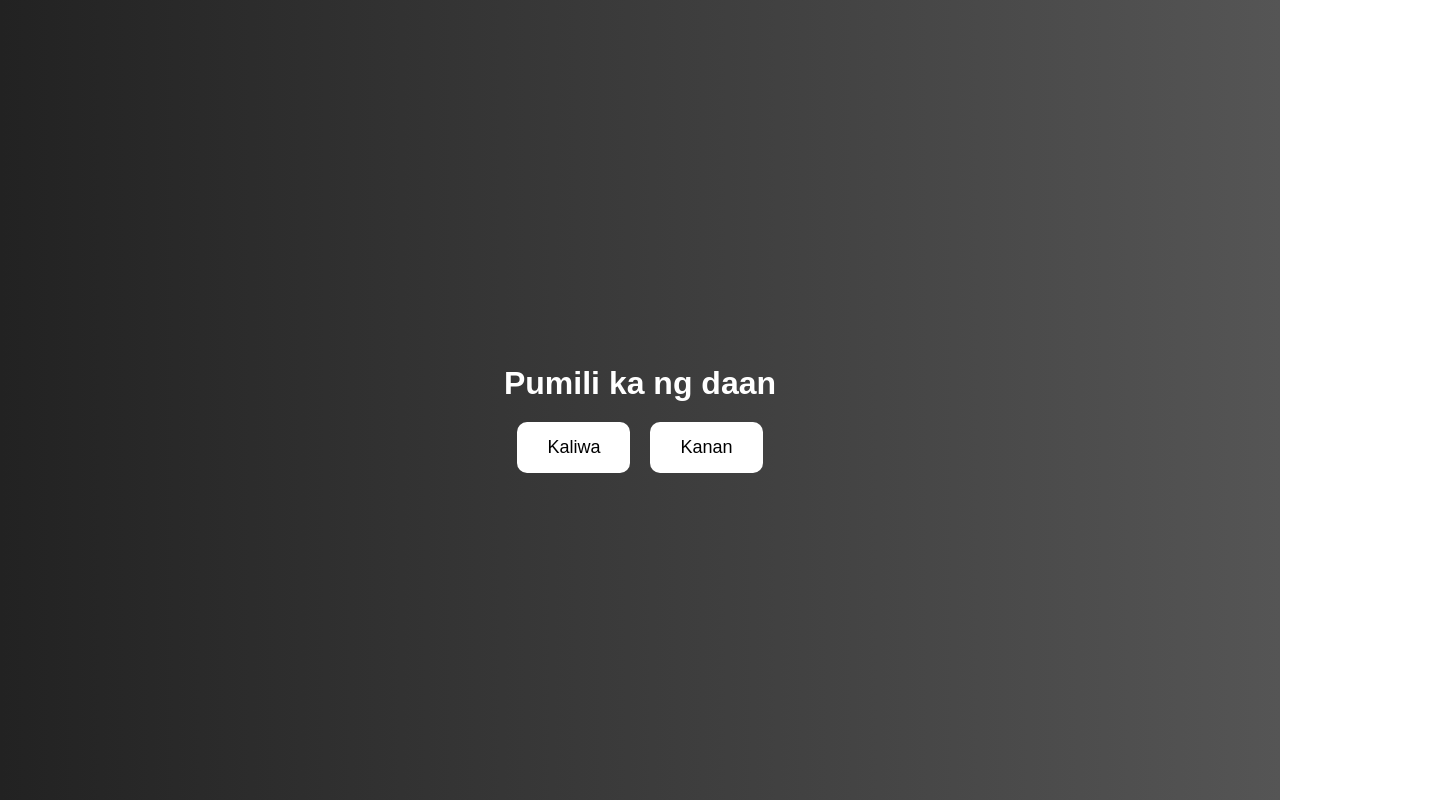
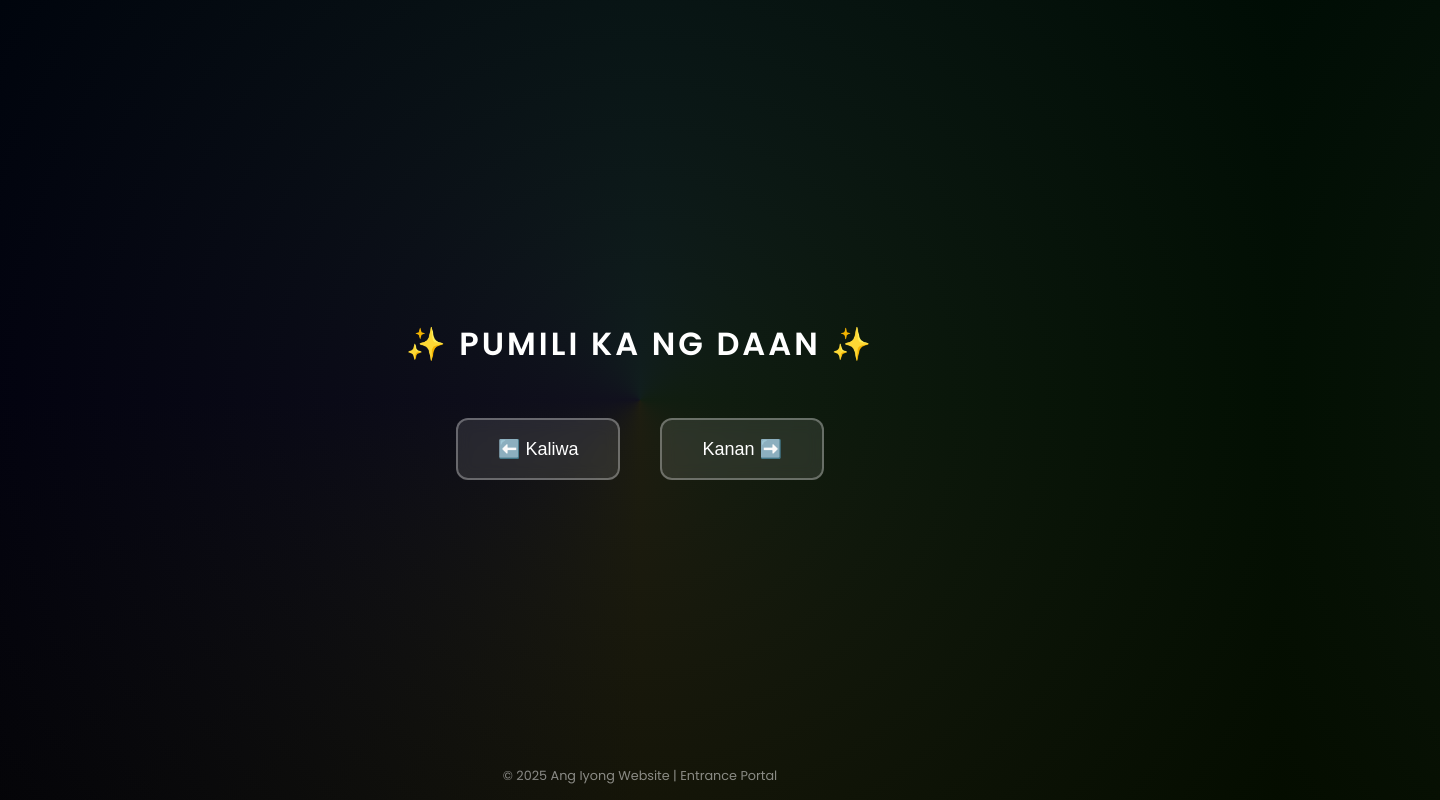
Before and after one commit to zedkillerwq-eng/Main-Door, a plain HTML site: page index.html in a window 1280 px wide. Shown: the top 800 px of the page, 1440 px wide, since content can reach past the window. Drawn offline with Linux system fonts and the light colour scheme.

Commit message:
Update index.html

```diff
--- a/index.html
+++ b/index.html
@@ -5,48 +5,121 @@
   <meta name="viewport" content="width=device-width, initial-scale=1.0">
   <title>Pinto</title>
   <style>
+    @import url('https://fonts.googleapis.com/css2?family=Poppins:wght@400;600&display=swap');
+
+    * {
+      box-sizing: border-box;
+      margin: 0;
+      padding: 0;
+    }
+
     body {
-      font-family: sans-serif;
+      font-family: 'Poppins', sans-serif;
       display: flex;
       flex-direction: column;
       justify-content: center;
       align-items: center;
       height: 100vh;
-      background: linear-gradient(to right, #222, #555);
+      background: radial-gradient(circle at center, #111 0%, #000 100%);
       color: white;
+      overflow: hidden;
+      position: relative;
+    }
+
+    /* background lights / gradient animation */
+    body::before {
+      content: "";
+      position: absolute;
+      width: 200%;
+      height: 200%;
+      background: conic-gradient(from 180deg at 50% 50%, #00f 0deg, #0ff 90deg, #0f0 180deg, #ff0 270deg, #00f 360deg);
+      animation: spin 20s linear infinite;
+      opacity: 0.05;
+      z-index: 0;
+    }
+
+    @keyframes spin {
+      from { transform: rotate(0deg); }
+      to { transform: rotate(360deg); }
     }
 
     h1 {
-      margin-bottom: 20px;
+      font-size: 2rem;
+      margin-bottom: 50px;
+      text-transform: uppercase;
+      letter-spacing: 3px;
+      z-index: 1;
+      animation: fadeInDown 1s ease-out;
+    }
+
+    @keyframes fadeInDown {
+      from {
+        opacity: 0;
+        transform: translateY(-30px);
+      }
+      to {
+        opacity: 1;
+        transform: translateY(0);
+      }
     }
 
     .buttons {
       display: flex;
-      gap: 20px;
+      gap: 40px;
+      z-index: 1;
     }
 
     button {
-      background-color: #fff;
-      color: #000;
-      border: none;
-      padding: 15px 30px;
+      background: rgba(255, 255, 255, 0.1);
+      color: white;
+      border: 2px solid rgba(255, 255, 255, 0.3);
+      padding: 18px 40px;
       font-size: 18px;
       cursor: pointer;
-      border-radius: 10px;
-      transition: 0.3s;
+      border-radius: 12px;
+      backdrop-filter: blur(8px);
+      transition: all 0.3s ease;
+      position: relative;
+      overflow: hidden;
+    }
+
+    button::before {
+      content: "";
+      position: absolute;
+      top: 0;
+      left: -100%;
+      width: 100%;
+      height: 100%;
+      background: linear-gradient(120deg, transparent, rgba(255,255,255,0.4), transparent);
+      transition: all 0.5s;
+    }
+
+    button:hover::before {
+      left: 100%;
     }
 
     button:hover {
-      background-color: #f0f0f0;
-      transform: scale(1.05);
+      transform: translateY(-5px) scale(1.05);
+      box-shadow: 0 0 20px rgba(255, 255, 255, 0.2);
+      border-color: rgba(255, 255, 255, 0.6);
+    }
+
+    footer {
+      position: absolute;
+      bottom: 15px;
+      font-size: 0.8rem;
+      color: rgba(255,255,255,0.5);
     }
   </style>
 </head>
 <body>
-  <h1>Pumili ka ng daan</h1>
+  <h1>✨ Pumili ka ng Daan ✨</h1>
+
   <div class="buttons">
-    <button onclick="window.location.href='left.html'">Kaliwa</button>
-    <button onclick="window.location.href='right.html'">Kanan</button>
+    <button onclick="window.location.href='left.html'">⬅️ Kaliwa</button>
+    <button onclick="window.location.href='right.html'">Kanan ➡️</button>
   </div>
+
+  <footer>© 2025 Ang Iyong Website | Entrance Portal</footer>
 </body>
 </html>
```
